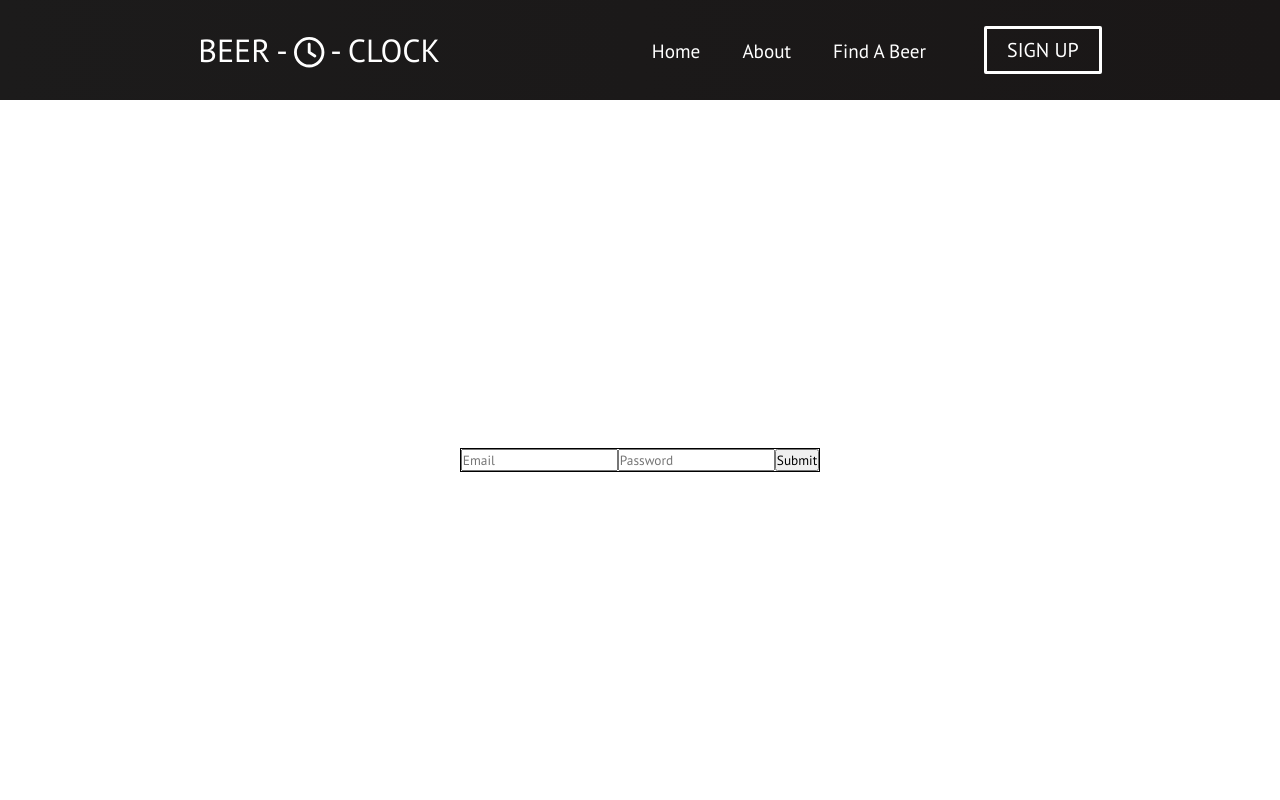
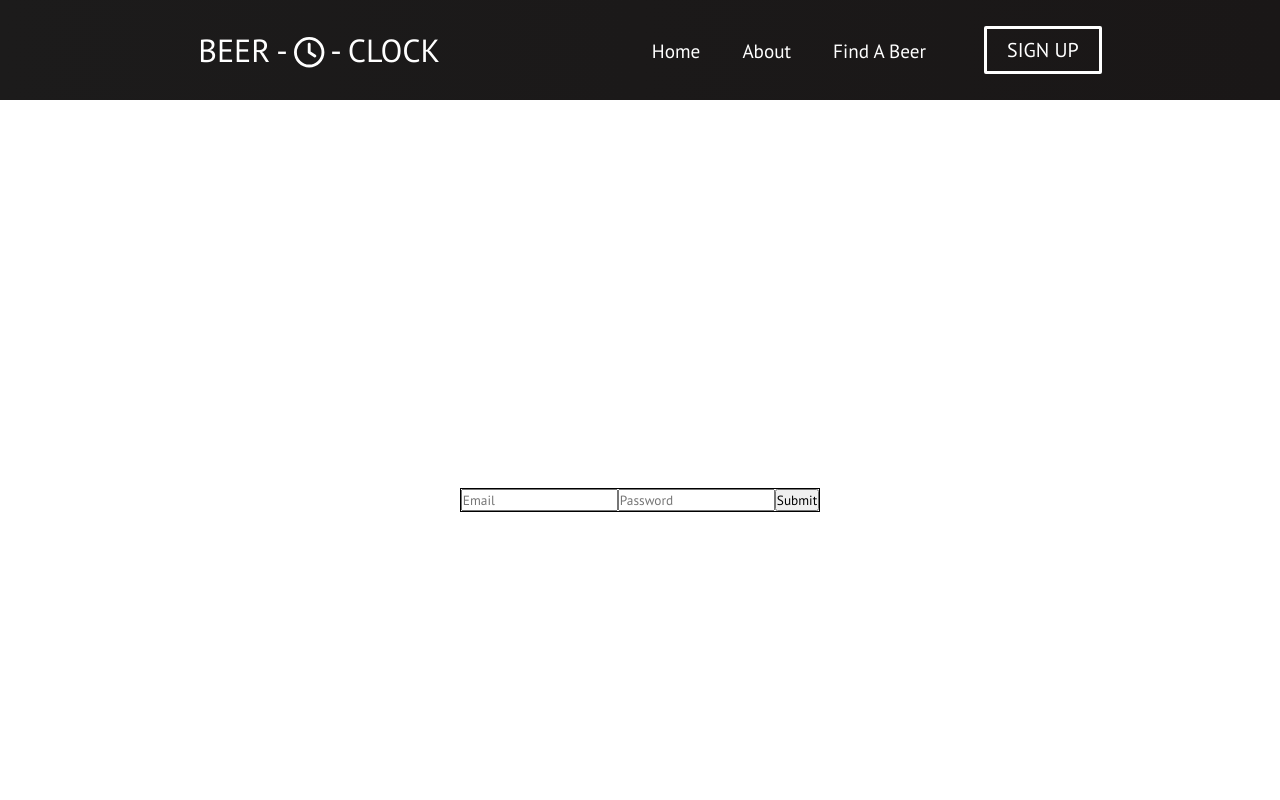
Before and after one commit to Dillind/Beer-O-Clock-v2, a React (Vite) app: page /sign-up in a window 1280 px wide. Shown: the top 800 px of the page. Built offline with nearby package versions, Linux system fonts and the light colour scheme.

Commit message:
styling: made changes to menu pages.

```diff
--- a/src/App.css
+++ b/src/App.css
@@ -17,7 +17,7 @@ body {
 .about,
 .find-beer,
 .sign-up {
-  height: 90vh;
+  min-height: 100vh;
   width: auto;
   /* display: flex; */
 }
```
